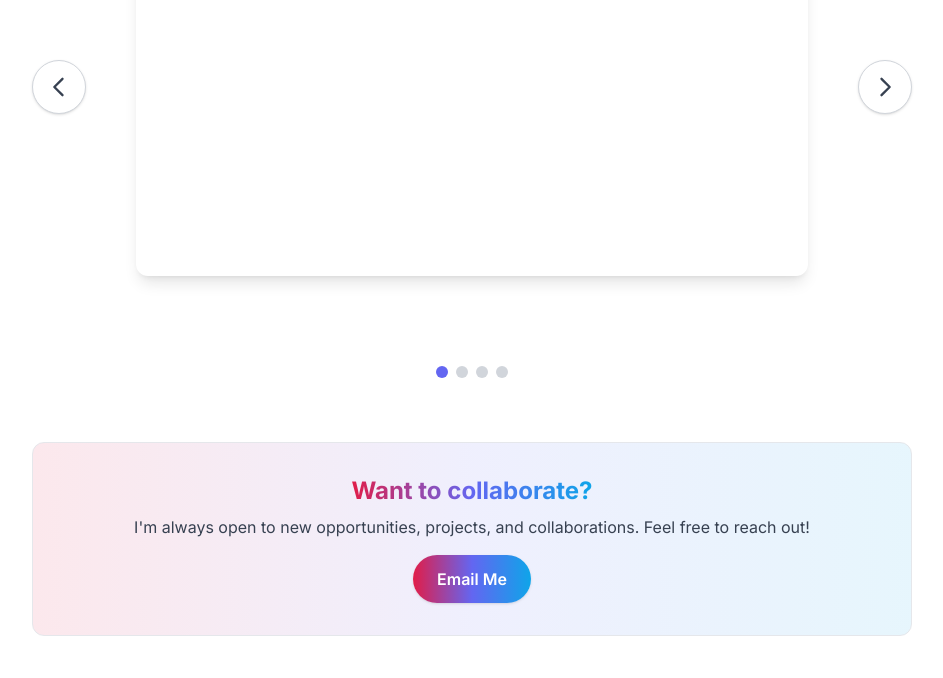
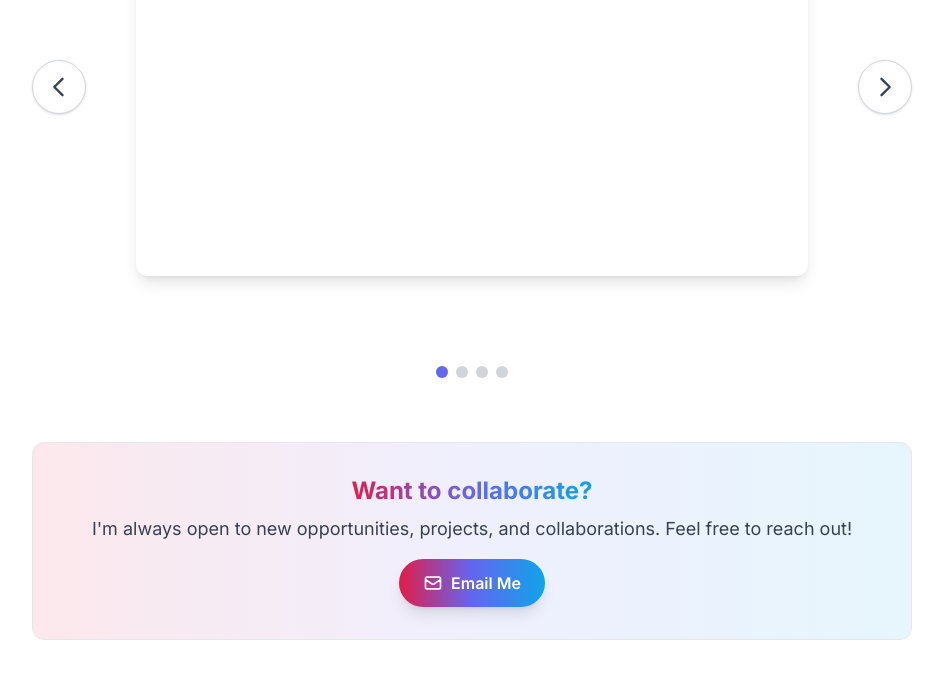
Before and after one commit to radithyamirza/personal-portfolio-nextJS, a Next.js app in the folder radithya-personal-portfolio-app/: page / in a window 1280 px wide. Shown: the part 2513-3191 px from the top of the page, without its empty margins (168-1111 px from the left). Built offline with nearby package versions, Linux system fonts and the light colour scheme.

Commit message:
Added email me icon animation

```diff
--- a/radithya-personal-portfolio-app/app/page.tsx
+++ b/radithya-personal-portfolio-app/app/page.tsx
@@ -525,10 +525,31 @@ export default function Home() {
         </main>
         {/* CONTACT SECTION */}
         <section className="mt-16">
-          <div className="bg-gradient-to-r from-rose-600/10 via-indigo-500/10 to-sky-500/10 rounded-xl p-8 text-center border border-gray-200 dark:border-zinc-800">
-            <h2 className="text-2xl font-bold mb-2 bg-gradient-to-r from-rose-600 via-indigo-500 to-sky-500 bg-clip-text text-transparent inline-block">Want to collaborate?</h2>
-            <p className="text-gray-700 dark:text-gray-300 mb-4">I&apos;m always open to new opportunities, projects, and collaborations. Feel free to reach out!</p>
-            <a href="mailto:radithyamirza00@gmail.com" className="inline-block px-6 py-3 rounded-full bg-gradient-to-r from-rose-600 via-indigo-500 to-sky-500 text-white font-semibold shadow hover:scale-105 transition-transform">Email Me</a>
+          <div className="bg-gradient-to-r from-rose-600/10 via-indigo-500/10 to-sky-500/10 rounded-xl p-6 sm:p-8 text-center border border-gray-200 dark:border-zinc-800 flex flex-col items-center justify-center">
+            <h2 className="text-xl sm:text-2xl font-bold mb-2 bg-gradient-to-r from-rose-600 via-indigo-500 to-sky-500 bg-clip-text text-transparent inline-block">Want to collaborate?</h2>
+            <p className="text-gray-700 dark:text-gray-300 mb-4 text-base sm:text-lg">I'm always open to new opportunities, projects, and collaborations. Feel free to reach out!</p>
+            <div className="flex flex-col sm:flex-row items-center gap-4">
+              <a
+                href="mailto:radithyamirza00@gmail.com"
+                className="group inline-flex items-center px-4 py-2 sm:px-6 sm:py-3 rounded-full bg-gradient-to-r from-rose-600 via-indigo-500 to-sky-500 text-white font-semibold shadow-lg hover:scale-105 hover:shadow-2xl transition-transform duration-200 focus:outline-none focus:ring-2 focus:ring-indigo-400"
+              >
+                <svg
+                  className="w-5 h-5 mr-2 group-hover:animate-bounce"
+                  fill="none"
+                  stroke="currentColor"
+                  strokeWidth="2"
+                  viewBox="0 0 24 24"
+                  xmlns="http://www.w3.org/2000/svg"
+                >
+                  <path
+                    strokeLinecap="round"
+                    strokeLinejoin="round"
+                    d="M3 8l7.89 5.26a2 2 0 002.22 0L21 8M5 19h14a2 2 0 002-2V7a2 2 0 00-2-2H5a2 2 0 00-2 2v10a2 2 0 002 2z"
+                  />
+                </svg>
+                Email Me
+              </a>
+            </div>
           </div>
         </section>
       </div>
```
